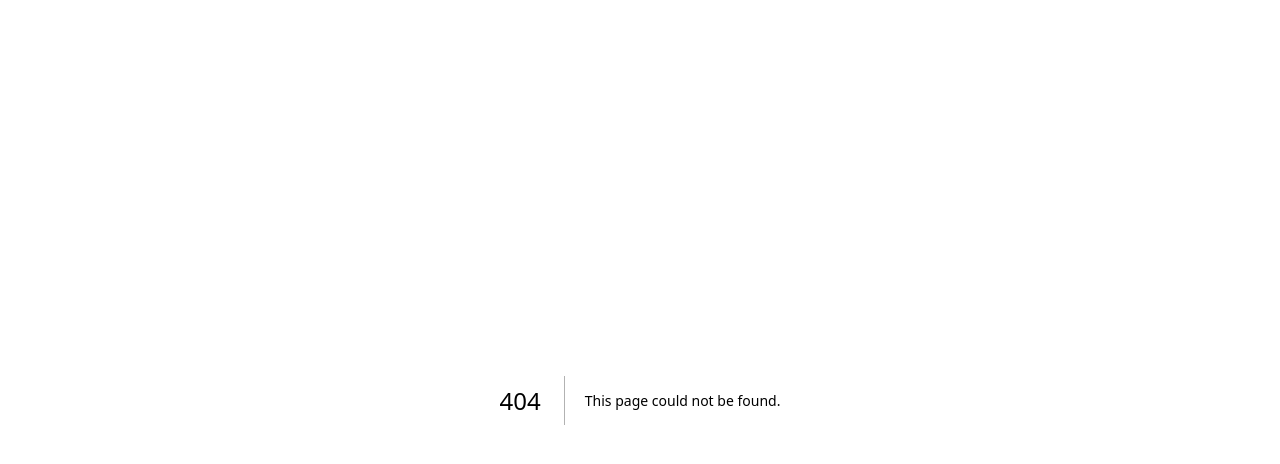
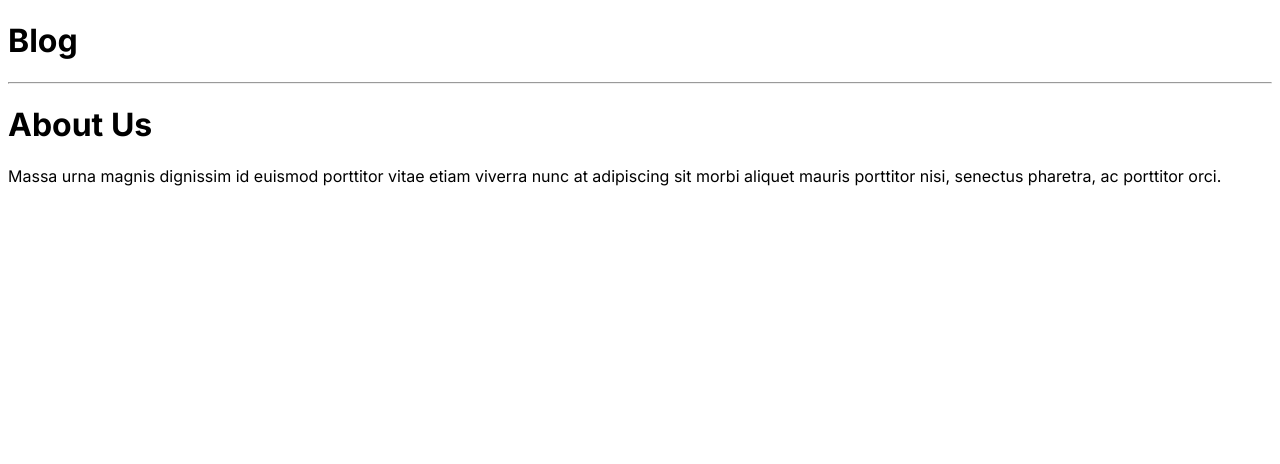
Before and after one commit to thounda/nextjs, a Next.js app in the folder exercise-files/01_04/: page /blog/about in a window 1280 px wide. Before the commit this address had no page. Shown: the top 464 px of the page. Built offline with nearby package versions, Linux system fonts and the light colour scheme.

Commit message:
creating a shared layout between pages

```diff
--- /dev/null
+++ b/exercise-files/01_04/src/app/blog/layout.tsx
@@ -0,0 +1,13 @@
+export default function Layout({
+  children,
+}: Readonly<{
+  children: React.ReactNode;
+}>) {
+  return (
+    <>
+      <h1>Blog</h1>
+      <hr />
+      {children}
+    </>
+  );
+}
```
Also changed, not shown: exercise-files/01_04/src/app/blog/about/page.tsx (renamed from exercise-files/01_04/src/app/about/page.tsx), exercise-files/01_04/src/app/blog/contact/page.tsx (renamed from exercise-files/01_04/src/app/contact/page.tsx).
